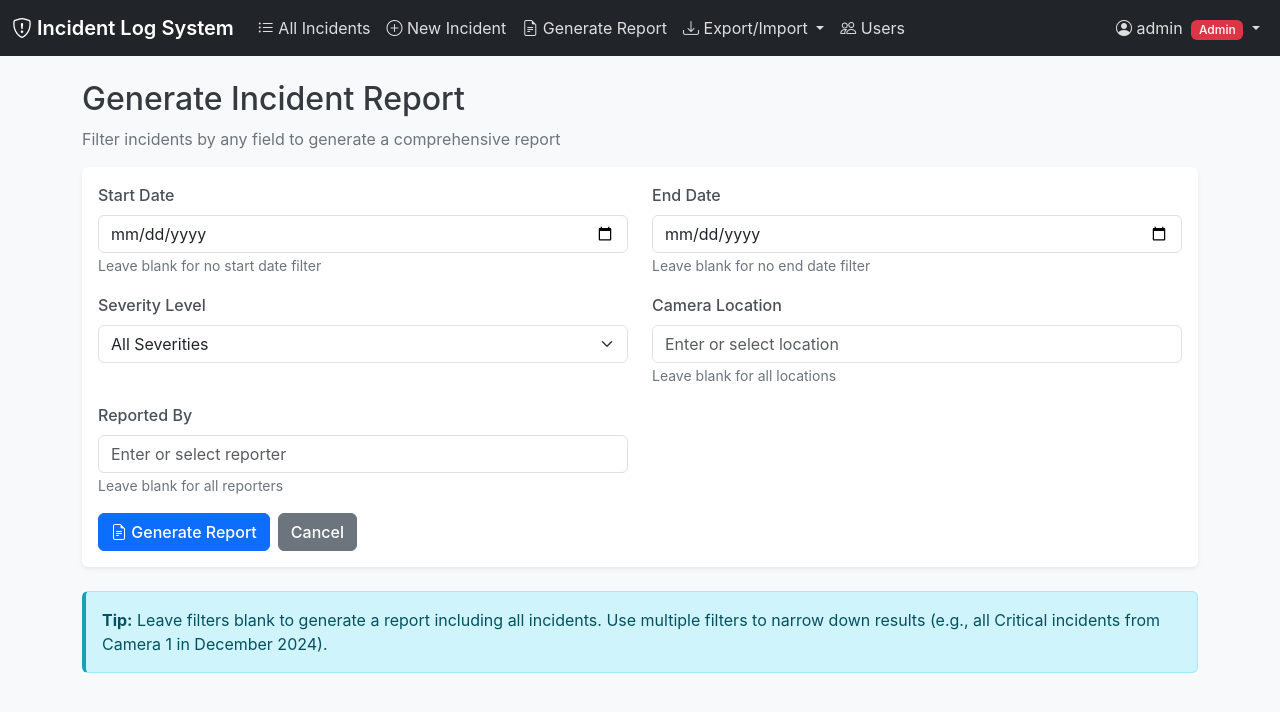
After one commit to ZA-CORP-APPS/Incident-Report, a Flask app: page /generate-report in a window 1280 px wide. The commit adds this page. Shown: the top 712 px of the page. Run offline with Flask 3, Linux system fonts and the light colour scheme; a user stored in the database is signed in.

Commit message:
Add feature to generate custom incident reports with filtering
Modify Flask route for report generation to accept POST requests with filter parameters (start/end date, severity, location, reporter) and render a new incidents_report.html template. Update base.html to include a navigation link for report generation and remove the button from incident_view.html. Create new templates report_filter.html and incidents_report.html for the filtering interface and report display, respectively.

Replit-Commit-Author: Agent
Replit-Commit-Session-Id: d71b7660-e851-48b8-b9a6-686618be9449
Replit-Commit-Checkpoint-Type: intermediate_checkpoint
Replit-Commit-Event-Id: f71bd828-2f1f-46ff-aa7e-cda4e573ff4f
Replit-Commit-Screenshot-Url: https://storage.googleapis.com/screenshot-production-us-central1/00934386-b227-470e-8420-495189c3a5da/d71b7660-e851-48b8-b9a6-686618be9449/qv5lhkg

```diff
--- a/app.py
+++ b/app.py
@@ -272,11 +272,59 @@ def edit_incident(id):
     return render_template('incident_form.html', incident=incident)
 
 
-@app.route('/incident/<int:id>/report')
+@app.route('/generate-report', methods=['GET', 'POST'])
 @login_required
-def generate_report(id):
-    incident = Incident.query.get_or_404(id)
-    return render_template('incident_report.html', incident=incident)
+def generate_report():
+    if request.method == 'POST':
+        # Get filter parameters from form
+        start_date = request.form.get('start_date')
+        end_date = request.form.get('end_date')
+        severity = request.form.get('severity')
+        camera_location = request.form.get('camera_location')
+        reported_by = request.form.get('reported_by')
+
+        # Build query with filters
+        query = Incident.query
+
+        if start_date:
+            start_datetime = datetime.strptime(start_date, '%Y-%m-%d')
+            query = query.filter(Incident.incident_datetime >= start_datetime)
+
+        if end_date:
+            end_datetime = datetime.strptime(end_date, '%Y-%m-%d').replace(hour=23, minute=59, second=59)
+            query = query.filter(Incident.incident_datetime <= end_datetime)
+
+        if severity and severity != 'All':
+            query = query.filter(Incident.severity == severity)
+
+        if camera_location:
+            query = query.filter(Incident.camera_location.ilike(f'%{camera_location}%'))
+
+        if reported_by:
+            query = query.filter(Incident.reported_by.ilike(f'%{reported_by}%'))
+
+        incidents = query.order_by(Incident.incident_datetime.desc()).all()
+
+        return render_template('incidents_report.html',
+                             incidents=incidents,
+                             filters={
+                                 'start_date': start_date,
+                                 'end_date': end_date,
+                                 'severity': severity,
+                                 'camera_location': camera_location,
+                                 'reported_by': reported_by
+                             },
+                             report_date=datetime.now())
+
+    # GET request - show filter form
+    # Get unique values for filter dropdowns
+    locations = db.session.query(Incident.camera_location).distinct().filter(Incident.camera_location.isnot(None)).all()
+    locations = [loc[0] for loc in locations if loc[0]]
+
+    reporters = db.session.query(Incident.reported_by).distinct().filter(Incident.reported_by.isnot(None)).all()
+    reporters = [rep[0] for rep in reporters if rep[0]]
+
+    return render_template('report_filter.html', locations=locations, reporters=reporters)
 
 
 @app.route('/incident/<int:id>/delete', methods=['POST'])
--- a/templates/base.html
+++ b/templates/base.html
@@ -28,6 +28,11 @@
                     <li class="nav-item">
                         <a class="nav-link" href="{{ url_for('new_incident') }}">
                             <i class="bi bi-plus-circle"></i> New Incident
+                        </a>
+                    </li>
+                    <li class="nav-item">
+                        <a class="nav-link" href="{{ url_for('generate_report') }}">
+                            <i class="bi bi-file-earmark-text"></i> Generate Report
                         </a>
                     </li>
                     <li class="nav-item dropdown">
--- a/templates/incident_view.html
+++ b/templates/incident_view.html
@@ -9,9 +9,6 @@
             <h2><i class="bi bi-file-text"></i> Incident #{{ incident.id }}</h2>
         </div>
         <div class="col-md-4 text-end">
-            <a href="{{ url_for('generate_report', id=incident.id) }}" class="btn btn-primary" target="_blank">
-                <i class="bi bi-file-earmark-text"></i> Generate Report
-            </a>
             <a href="{{ url_for('edit_incident', id=incident.id) }}" class="btn btn-warning">
                 <i class="bi bi-pencil"></i> Edit
             </a>
--- /dev/null
+++ b/templates/report_filter.html
@@ -0,0 +1,79 @@
+{% extends "base.html" %}
+
+{% block title %}Generate Report{% endblock %}
+
+{% block content %}
+<div class="container mt-4">
+    <h2>Generate Incident Report</h2>
+    <p class="text-muted">Filter incidents by any field to generate a comprehensive report</p>
+
+    <div class="card">
+        <div class="card-body">
+            <form method="POST" action="{{ url_for('generate_report') }}">
+                <div class="row mb-3">
+                    <div class="col-md-6">
+                        <label for="start_date" class="form-label">Start Date</label>
+                        <input type="date" class="form-control" id="start_date" name="start_date">
+                        <small class="text-muted">Leave blank for no start date filter</small>
+                    </div>
+                    <div class="col-md-6">
+                        <label for="end_date" class="form-label">End Date</label>
+                        <input type="date" class="form-control" id="end_date" name="end_date">
+                        <small class="text-muted">Leave blank for no end date filter</small>
+                    </div>
+                </div>
+
+                <div class="row mb-3">
+                    <div class="col-md-6">
+                        <label for="severity" class="form-label">Severity Level</label>
+                        <select class="form-select" id="severity" name="severity">
+                            <option value="All">All Severities</option>
+                            <option value="Low">Low</option>
+                            <option value="Medium">Medium</option>
+                            <option value="High">High</option>
+                            <option value="Critical">Critical</option>
+                        </select>
+                    </div>
+                    <div class="col-md-6">
+                        <label for="camera_location" class="form-label">Camera Location</label>
+                        <input type="text" class="form-control" id="camera_location" name="camera_location"
+                               list="location-list" placeholder="Enter or select location">
+                        <datalist id="location-list">
+                            {% for location in locations %}
+                            <option value="{{ location }}">
+                            {% endfor %}
+                        </datalist>
+                        <small class="text-muted">Leave blank for all locations</small>
+                    </div>
+                </div>
+
+                <div class="row mb-3">
+                    <div class="col-md-6">
+                        <label for="reported_by" class="form-label">Reported By</label>
+                        <input type="text" class="form-control" id="reported_by" name="reported_by"
+                               list="reporter-list" placeholder="Enter or select reporter">
+                        <datalist id="reporter-list">
+                            {% for reporter in reporters %}
+                            <option value="{{ reporter }}">
+                            {% endfor %}
+                        </datalist>
+                        <small class="text-muted">Leave blank for all reporters</small>
+                    </div>
+                </div>
+
+                <div class="d-flex gap-2">
+                    <button type="submit" class="btn btn-primary">
+                        <i class="bi bi-file-earmark-text"></i> Generate Report
+                    </button>
+                    <a href="{{ url_for('dashboard') }}" class="btn btn-secondary">Cancel</a>
+                </div>
+            </form>
+        </div>
+    </div>
+
+    <div class="alert alert-info mt-4">
+        <strong>Tip:</strong> Leave filters blank to generate a report including all incidents.
+        Use multiple filters to narrow down results (e.g., all Critical incidents from Camera 1 in December 2024).
+    </div>
+</div>
+{% endblock %}
```
Also changed, not shown: templates/incidents_report.html (added, +262 -0 lines), attached_assets/image_1763717568216.png (added), 1 other file.
